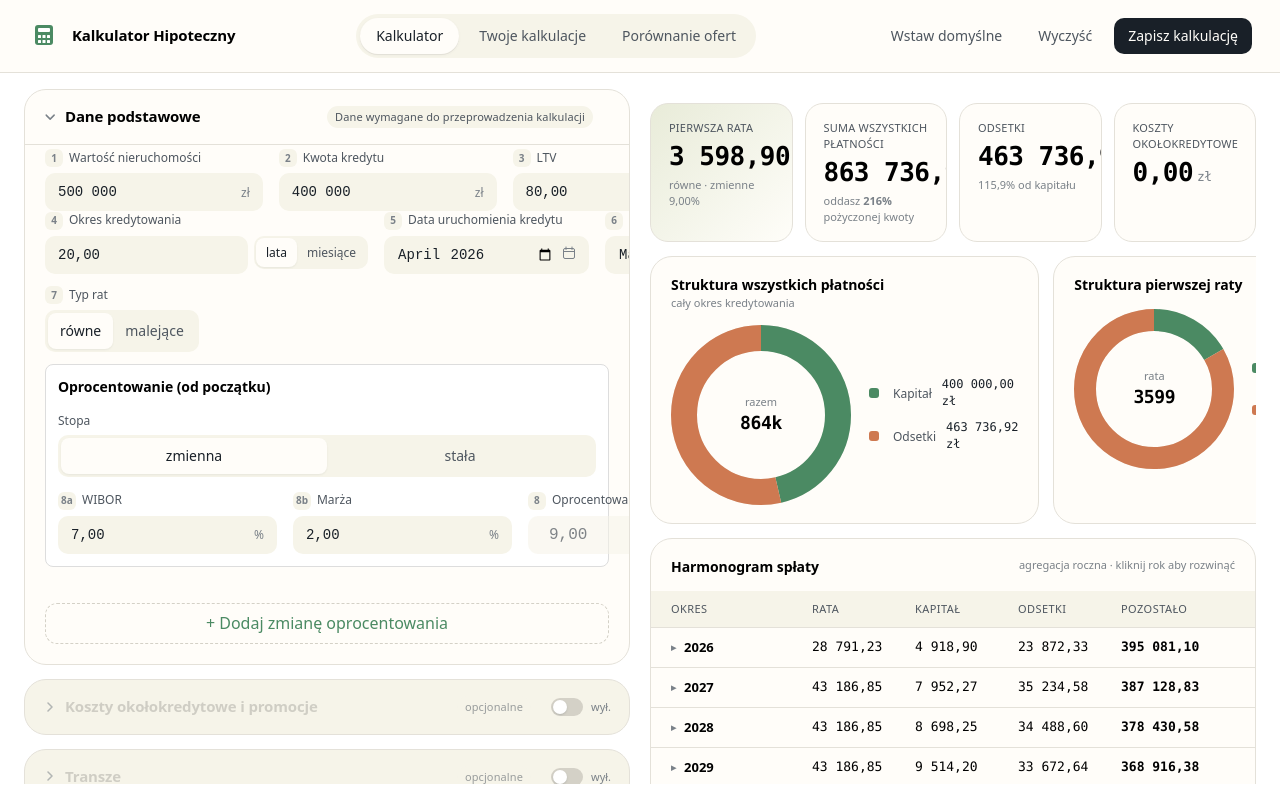
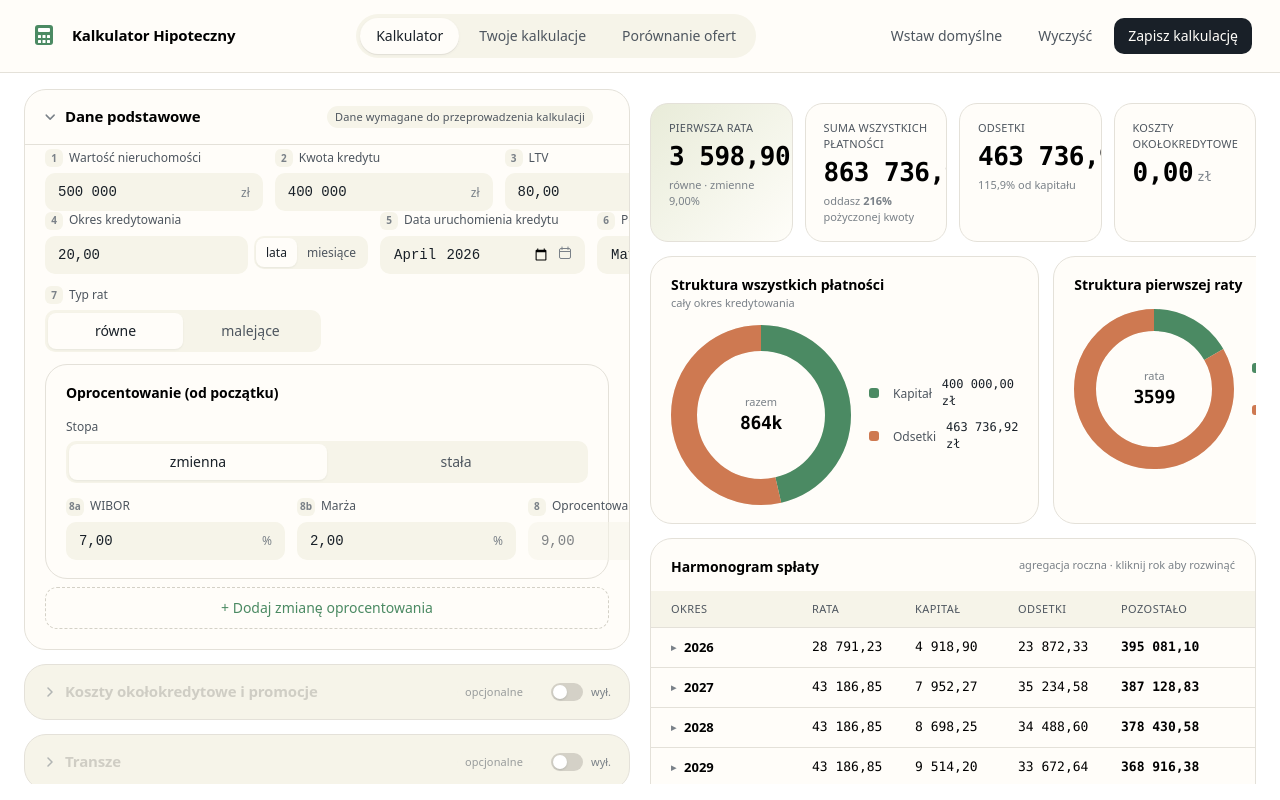
Before and after one commit to gyerosaski/kalkulator-hippoteczny, an Angular app: page / in a window 1280 px wide. Built offline with nearby package versions, Linux system fonts and the light colour scheme.

Commit message:
usunięcie shared form styles

```diff
--- a/src/app/components/form/_shared-form.scss
+++ /dev/null
@@ -1,100 +0,0 @@
-.grid {
-  display: grid;
-  grid-template-columns: repeat(2, minmax(220px, 1fr));
-  gap: 0.75rem 1rem;
-}
-.row {
-  display: flex;
-  gap: 1rem;
-  align-items: end;
-}
-.row-wrap {
-  flex-wrap: wrap;
-}
-.align-end {
-  align-items: end;
-}
-label {
-  display: flex;
-  flex-direction: column;
-  font-size: 0.95rem;
-  gap: 0.25rem;
-}
-small {
-  color: #666;
-  font-size: 0.8rem;
-}
-input,
-select,
-button {
-  padding: 0.5rem;
-  font-size: 1rem;
-}
-.actions {
-  margin-top: 1rem;
-  display: flex;
-  gap: 0.5rem;
-}
-.stack {
-  display: flex;
-  flex-direction: column;
-  gap: 0.75rem;
-}
-.card {
-  border: 1px solid #ddd;
-  border-radius: 0.5rem;
-  padding: 0.75rem;
-  margin-bottom: 0.75rem;
-  background: #fff;
-}
-.errors {
-  color: #b00020;
-  margin-top: 0.5rem;
-}
-.field-error {
-  color: #b00020;
-  font-size: 0.8rem;
-}
-.summary {
-  margin-top: 1rem;
-}
-
-.section-header {
-  display: flex;
-  align-items: center;
-  justify-content: space-between;
-  margin-bottom: 0.5rem;
-  border-bottom: 2px solid #e0e0e0;
-  padding-bottom: 0.25rem;
-
-  h2 {
-    cursor: pointer;
-    user-select: none;
-    margin: 0;
-    display: flex;
-    align-items: center;
-    gap: 0.5rem;
-  }
-}
-
-.collapse-icon {
-  font-size: 0.8rem;
-  color: #666;
-}
-
-.toggle-label {
-  display: flex;
-  flex-direction: row;
-  align-items: center;
-  gap: 0.35rem;
-  font-size: 0.85rem;
-  cursor: pointer;
-  user-select: none;
-  white-space: nowrap;
-
-  input[type='checkbox'] {
-    width: 1rem;
-    height: 1rem;
-    cursor: pointer;
-  }
-}
--- a/src/app/components/form/basic-data-form/basic-data-form.component.html
+++ b/src/app/components/form/basic-data-form/basic-data-form.component.html
@@ -4,7 +4,7 @@
   [defaultOpen]="true"
 >
   <div [formGroup]="basicData">
-    <div class="row row--2">
+    <div class="row row--3">
       <app-field num="1" label="Wartość nieruchomości">
         <app-number-input
           formControlName="propertyValue"
--- a/src/app/components/form/basic-data-form/basic-data-form.component.scss
+++ /dev/null
@@ -1 +0,0 @@
-@use '../shared-form';
--- a/src/app/components/form/basic-data-form/basic-data-form.component.ts
+++ b/src/app/components/form/basic-data-form/basic-data-form.component.ts
@@ -22,7 +22,6 @@ import { SegmentedComponent } from '../../ui/segmented/segmented.component';
     SegmentedComponent,
   ],
   templateUrl: './basic-data-form.component.html',
-  styleUrl: './basic-data-form.component.scss',
   changeDetection: ChangeDetectionStrategy.OnPush,
 })
 export class BasicDataFormComponent {
--- a/src/app/components/form/overhead-costs-form/overhead-costs-form.component.scss
+++ /dev/null
@@ -1 +0,0 @@
-@use '../shared-form';
--- a/src/app/components/form/overhead-costs-form/overhead-costs-form.component.ts
+++ b/src/app/components/form/overhead-costs-form/overhead-costs-form.component.ts
@@ -23,7 +23,6 @@ import { SelectComponent } from '../../ui/select/select.component';
     SelectComponent,
   ],
   templateUrl: './overhead-costs-form.component.html',
-  styleUrl: './overhead-costs-form.component.scss',
   changeDetection: ChangeDetectionStrategy.OnPush,
 })
 export class OverheadCostsFormComponent {
--- a/src/app/components/form/prepayments-form/prepayments-form.component.scss
+++ /dev/null
@@ -1 +0,0 @@
-@use '../shared-form';
--- a/src/app/components/form/prepayments-form/prepayments-form.component.ts
+++ b/src/app/components/form/prepayments-form/prepayments-form.component.ts
@@ -21,7 +21,6 @@ import { SelectComponent } from '../../ui/select/select.component';
     SelectComponent,
   ],
   templateUrl: './prepayments-form.component.html',
-  styleUrl: './prepayments-form.component.scss',
   changeDetection: ChangeDetectionStrategy.OnPush,
 })
 export class PrepaymentsFormComponent {
--- a/src/app/components/form/tranches-form/tranches-form.component.scss
+++ /dev/null
@@ -1 +0,0 @@
-@use '../shared-form';
--- a/src/app/components/form/tranches-form/tranches-form.component.ts
+++ b/src/app/components/form/tranches-form/tranches-form.component.ts
@@ -24,7 +24,6 @@ import { MonthPickerComponent } from '../../ui/month-picker/month-picker.compone
     MonthPickerComponent,
   ],
   templateUrl: './tranches-form.component.html',
-  styleUrl: './tranches-form.component.scss',
   changeDetection: ChangeDetectionStrategy.OnPush,
 })
 export class TranchesFormComponent {
--- a/src/app/components/ui/month-picker/month-picker.component.ts
+++ b/src/app/components/ui/month-picker/month-picker.component.ts
@@ -1,12 +1,11 @@
 import { Component, ChangeDetectionStrategy, signal, output, forwardRef } from '@angular/core';
 import { ControlValueAccessor, NG_VALUE_ACCESSOR } from '@angular/forms';
-import { FormatMonthPipe } from '../../../pipes/format-month/format-month.pipe';
 import { IconCalendarComponent } from '../../icons/icon-calendar/icon-calendar.component';
 
 @Component({
   selector: 'app-month-picker',
   standalone: true,
-  imports: [FormatMonthPipe, IconCalendarComponent],
+  imports: [IconCalendarComponent],
   changeDetection: ChangeDetectionStrategy.OnPush,
   providers: [
     {
```
